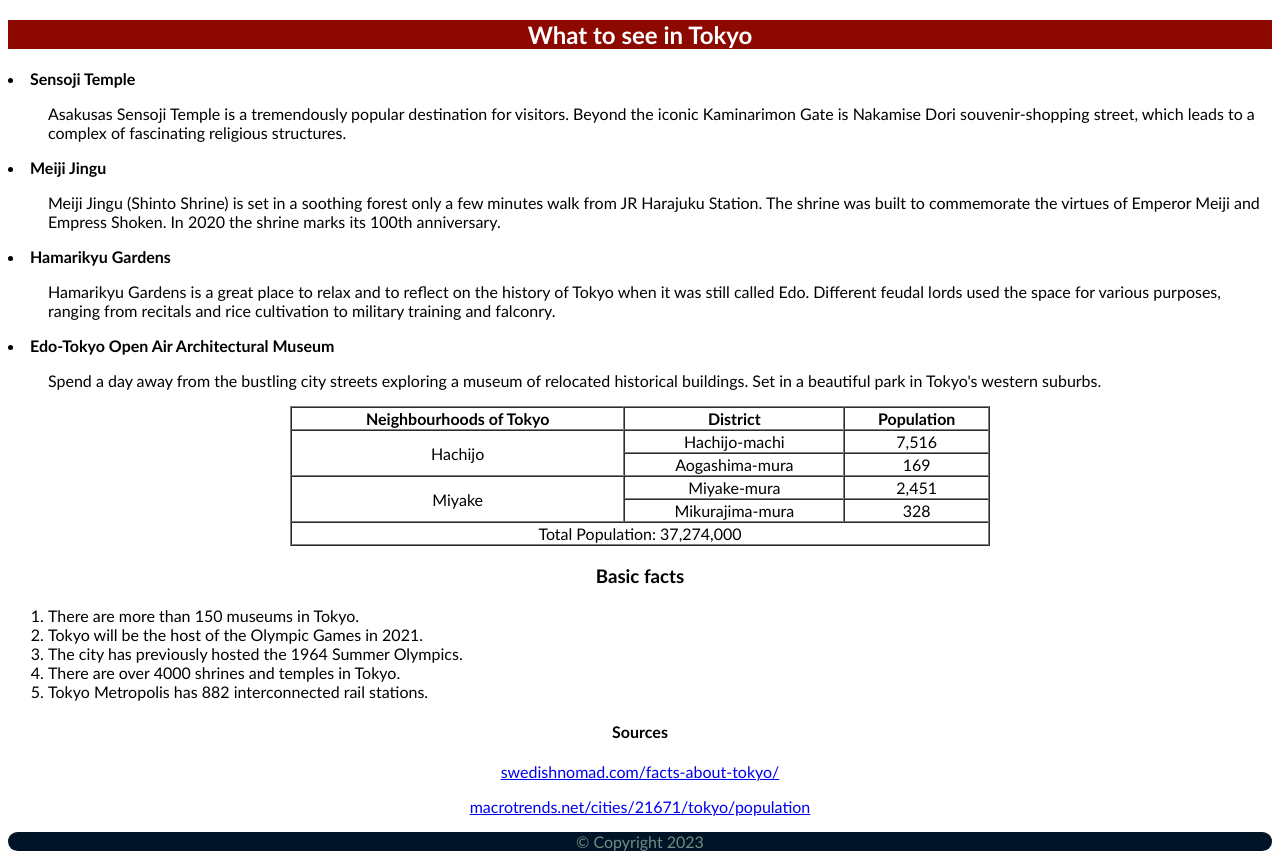
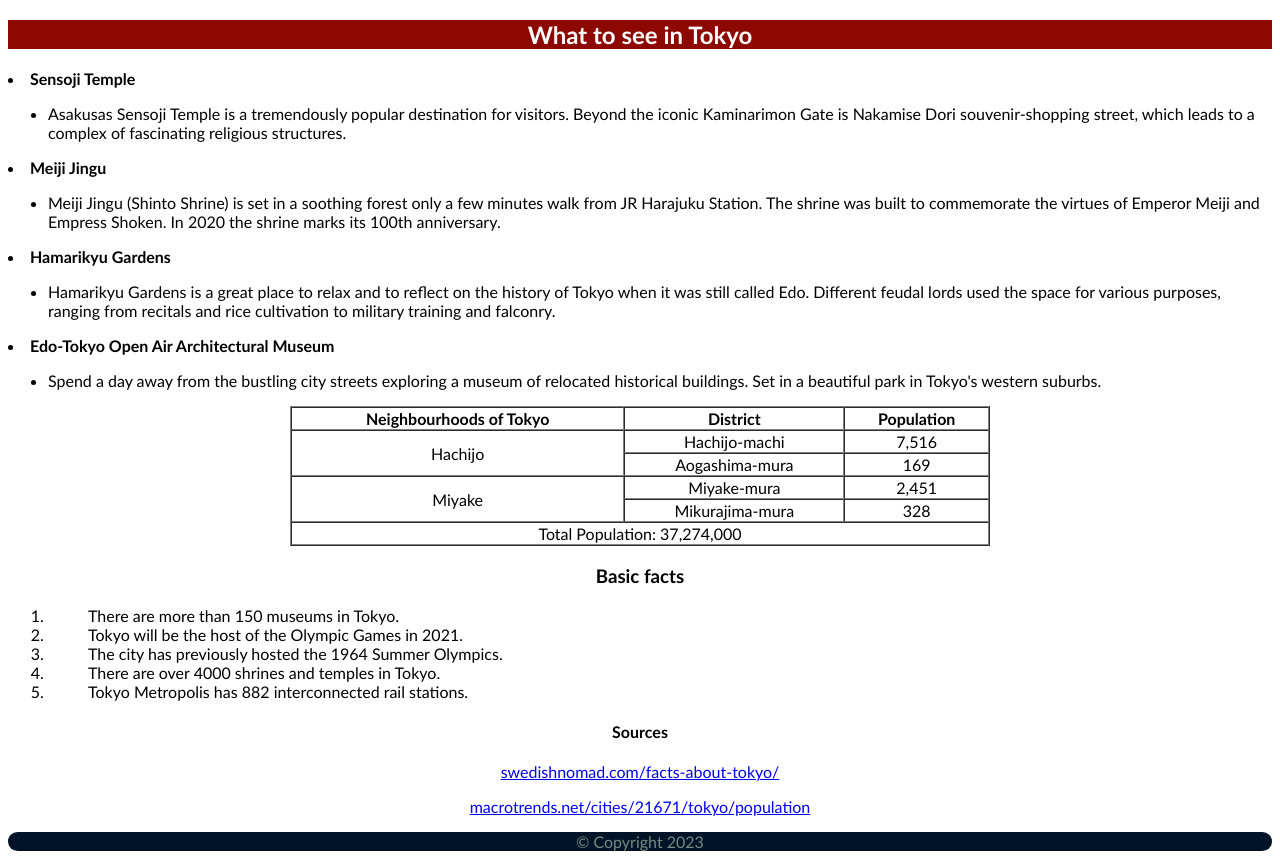
Before and after one commit to mariellaswebsite/discovertokyobymariella, a plain HTML site: page index.html in a window 1280 px wide. Shown: the part 1196-2055 px from the top of the page. Drawn offline with Linux system fonts and the light colour scheme.

Commit message:
Add files via upload

```diff
--- a/index.html
+++ b/index.html
@@ -91,13 +91,13 @@
 
 
 <li> <b>Sensoji Temple</b> </li>
-<ul> Asakusas Sensoji Temple is a tremendously popular destination for visitors. Beyond the iconic Kaminarimon Gate is Nakamise Dori souvenir-shopping street, which leads to a complex of fascinating religious structures.</ul>
+<ul> <li>Asakusas Sensoji Temple is a tremendously popular destination for visitors. Beyond the iconic Kaminarimon Gate is Nakamise Dori souvenir-shopping street, which leads to a complex of fascinating religious structures.</li></ul>
 <li> <b> Meiji Jingu </b></li>
-<ul> Meiji Jingu (Shinto Shrine) is set in a soothing forest only a few minutes walk from JR Harajuku Station. The shrine was built to commemorate the virtues of Emperor Meiji and Empress Shoken. In 2020 the shrine marks its 100th anniversary.</ul>
+<ul> <li>Meiji Jingu (Shinto Shrine) is set in a soothing forest only a few minutes walk from JR Harajuku Station. The shrine was built to commemorate the virtues of Emperor Meiji and Empress Shoken. In 2020 the shrine marks its 100th anniversary.</li></ul>
 <li> <b>Hamarikyu Gardens </b></li>
-<ul>Hamarikyu Gardens is a great place to relax and to reflect on the history of Tokyo when it was still called Edo. Different feudal lords used the space for various purposes, ranging from recitals and rice cultivation to military training and falconry. </ul>
+<ul><li>Hamarikyu Gardens is a great place to relax and to reflect on the history of Tokyo when it was still called Edo. Different feudal lords used the space for various purposes, ranging from recitals and rice cultivation to military training and falconry. </li></ul>
 <li> <b>Edo-Tokyo Open Air Architectural Museum </b></li>
-<ul> Spend a day away from the bustling city streets exploring a museum of relocated historical buildings. Set in a beautiful park in Tokyo's western suburbs. </ul>
+<ul><li> Spend a day away from the bustling city streets exploring a museum of relocated historical buildings. Set in a beautiful park in Tokyo's western suburbs.</li> </ul>
 <p>
 
 <table align= 'center' border=1 cellspacing=0 width=700 align= center background-color= #4d0808 >
@@ -134,11 +134,11 @@ Basic facts  </h3>
 <p>
 
 <ol>
-<li>There are more than 150 museums in Tokyo. </li>
-<li>Tokyo will be the host of the Olympic Games in 2021. </li>
-<li>The city has previously hosted the 1964 Summer Olympics. </li>
-<li>There are over 4000 shrines and temples in Tokyo. </li>
-<li>Tokyo Metropolis has 882 interconnected rail stations. </li>
+<li><ul> There are more than 150 museums in Tokyo. </ul> </li>
+<li><ul> Tokyo will be the host of the Olympic Games in 2021. </ul></li>
+<li><ul>The city has previously hosted the 1964 Summer Olympics. </ul></li>
+<li><ul>There are over 4000 shrines and temples in Tokyo. </ul></li>
+<li><ul>Tokyo Metropolis has 882 interconnected rail stations. </ul></li>
 </ol>
 
 
```
